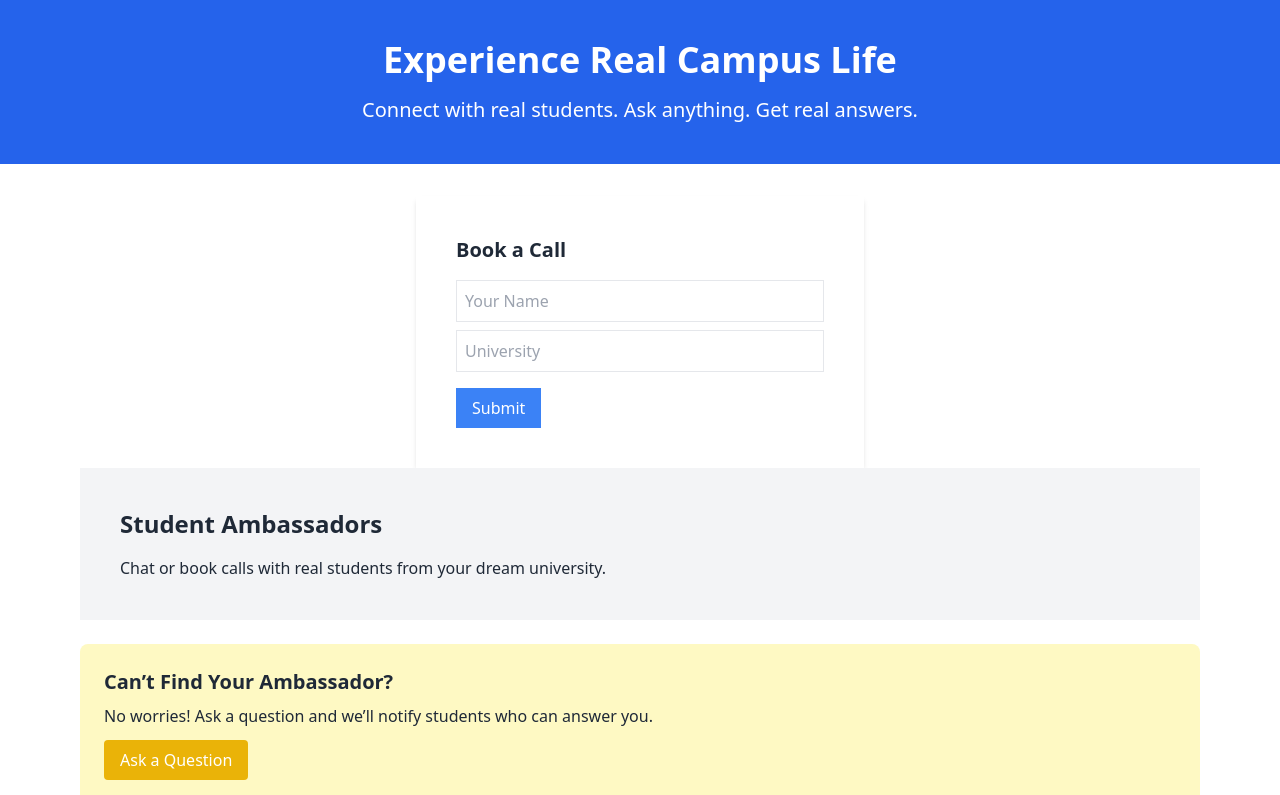
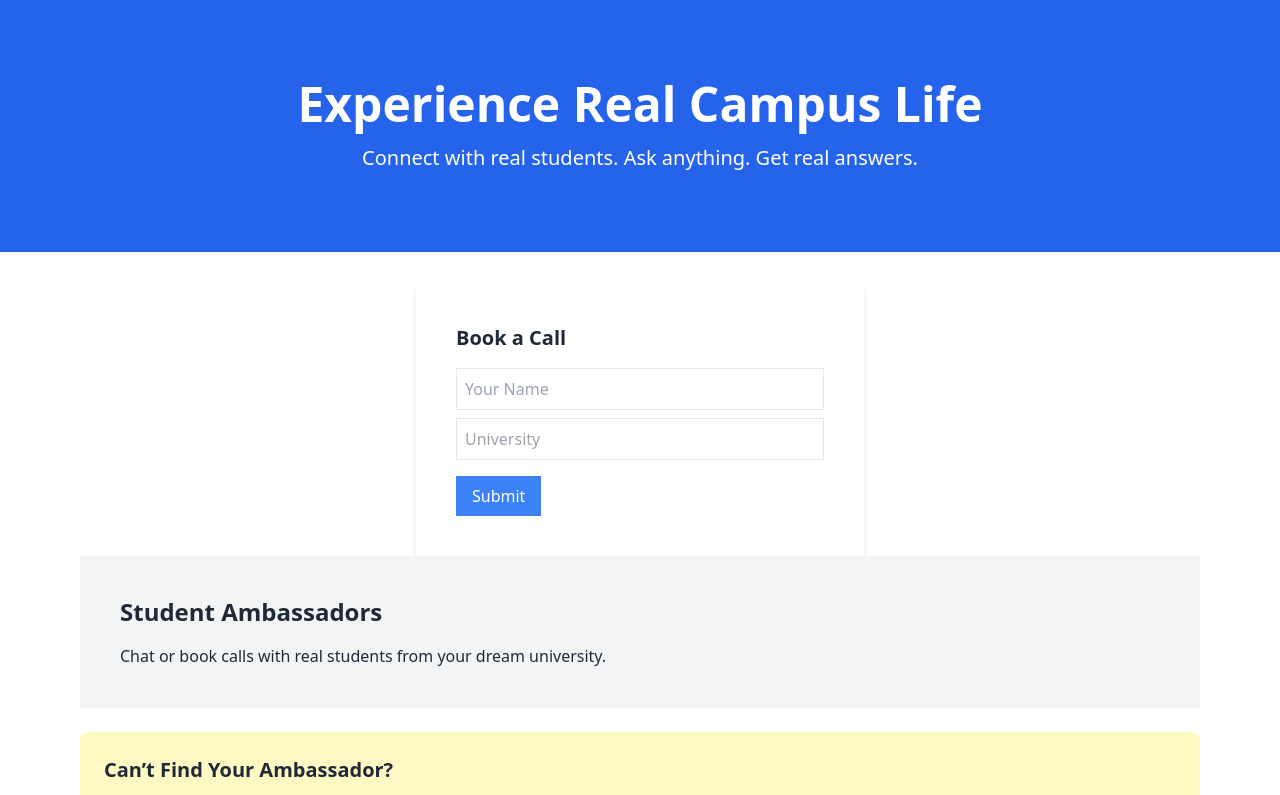
Before and after one commit to applycertificateglobal/mycampus-frontend, a React (Create React App) app: page / in a window 1280 px wide. Shown: the top 795 px of the page. Built offline with nearby package versions, Linux system fonts and the light colour scheme.

Commit message:
Update HeroSection.js

```diff
--- a/src/components/HeroSection.js
+++ b/src/components/HeroSection.js
@@ -1,10 +1,16 @@
 import React from 'react';
 
-const HeroSection = () => (
-  <section className="bg-blue-600 text-white p-10 text-center">
-    <h1 className="text-4xl font-bold mb-4">Experience Real Campus Life</h1>
-    <p className="text-xl">Connect with real students. Ask anything. Get real answers.</p>
-  </section>
-);
+const HeroSection = () => {
+  return (
+    <div className="bg-blue-600 text-white text-center py-20 px-4">
+      <h1 className="text-4xl md:text-5xl font-bold mb-4">
+        Experience Real Campus Life
+      </h1>
+      <p className="text-lg md:text-xl">
+        Connect with real students. Ask anything. Get real answers.
+      </p>
+    </div>
+  );
+};
 
 export default HeroSection;
```
